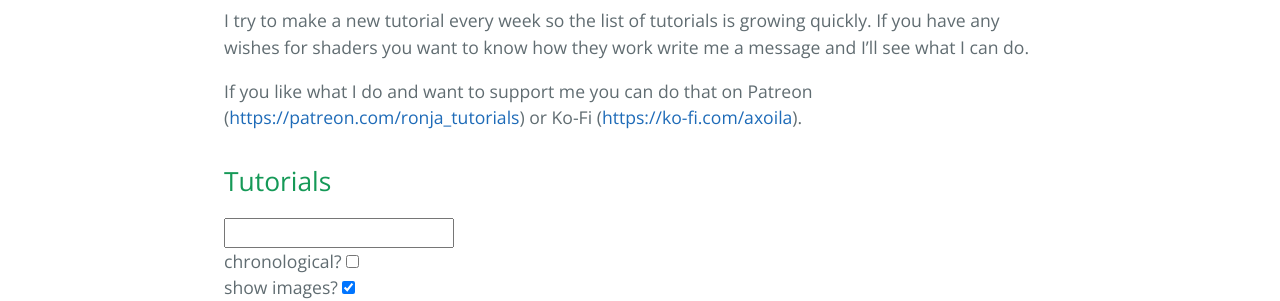
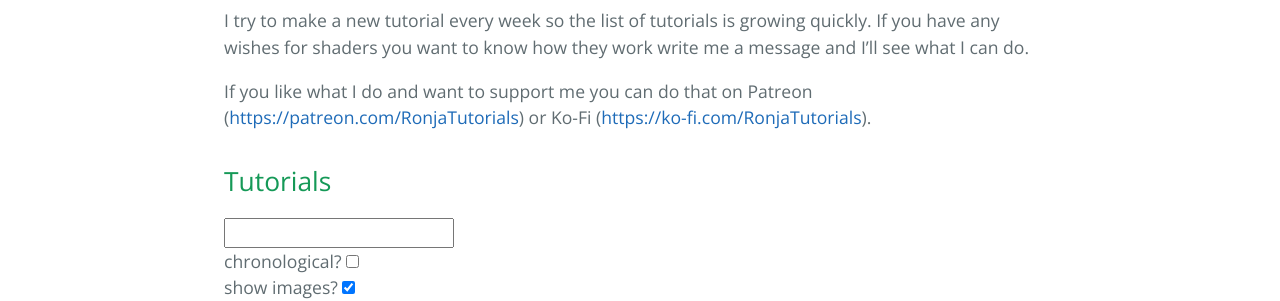
Before and after one commit to ronja-tutorials/ronja-tutorials.github.io, a Jekyll site: the page built from index.md, in a window 1280 px wide and 900 px high, scrolled down 355 px. Shown: the part 155-456 px from the top of the window. Built offline with Jekyll 4.4.1, drawn with Linux system fonts in a browser that asks for light colours.

Commit message:
fix a few links~

```diff
--- a/_config.yml
+++ b/_config.yml
@@ -24,7 +24,11 @@ disqus:
   shortname:
     ronja-tutorials
 twitter:
-  username: axoila
+  username: TotallyRonja
+ko-fi:
+  username: RonjaTutorials
+patreon:
+  username: RonjaTutorials
 #  site:
 facebook:
   #publisher: 1592372034171500
--- a/_layouts/post.html
+++ b/_layouts/post.html
@@ -21,7 +21,7 @@ layout: default
     {{ content }}
 
     <p>
-      If you liked my tutorial and want to support me you can do that on Patreon (<a href="https://www.patreon.com/ronja_tutorials">patreon.com/ronja_tutorials</a>) or Ko-Fi (<a href="https://ko-fi.com/axoila">ko-fi.com/axoila</a>).
+      If you liked my tutorial and want to support me you can do that on Patreon (<a href="https://www.patreon.com/{{ site.patreon.username }}">patreon.com/{{ site.patreon.username }}</a>) or Ko-Fi (<a href="https://ko-fi.com/{{ site.ko-fi.username }}">ko-fi.com/{{ site.ko-fi.username }}</a>).
     </p>
   </div>
 
--- a/index.md
+++ b/index.md
@@ -7,4 +7,4 @@ The focus of this tutorials is on unity shaders with hlsl. They are more accessi
 
 I try to make a new tutorial every week so the list of tutorials is growing quickly. If you have any wishes for shaders you want to know how they work write me a message and I'll see what I can do.
 
-If you like what I do and want to support me you can do that on Patreon (<https://patreon.com/ronja_tutorials>) or Ko-Fi (<https://ko-fi.com/axoila>).
+If you like what I do and want to support me you can do that on Patreon (<https://patreon.com/{{ site.patreon.username }}>) or Ko-Fi (<https://ko-fi.com/{{ site.ko-fi.username }}>).
```
Also changed, not shown: about.md (+1 -1 lines).
